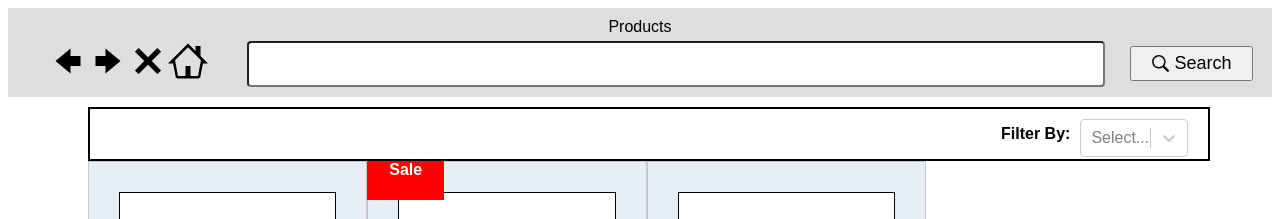
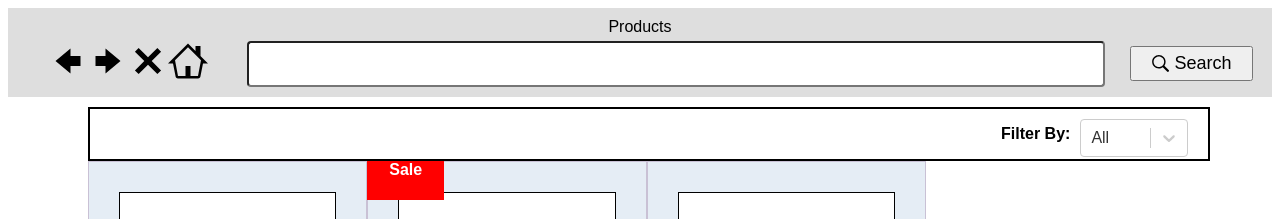
Before and after one commit to nancy-3105/Liquor-shop, a React (Create React App) app: page / in a window 1280 px wide. Shown: the top 219 px of the page. Built offline with nearby package versions, Linux system fonts and the light colour scheme.

Commit message:
Functinality and UnitTests- Added the functionality for filtering the products by their type and added the unit test for filter component and their respective required dependencies in package.json

```diff
--- a/package.json
+++ b/package.json
@@ -7,13 +7,15 @@
   "dependencies": {
     "@babel/runtime": "7.13.8",
     "chai": "4.3.3",
+    "chai-enzyme": "1.0.0-beta.1",
     "enzyme": "3.11.0",
     "enzyme-adapter-react-16": "1.15.6",
-    "react": "17.0.1",
-    "react-dom": "17.0.1",
+    "react": "16.13.0",
+    "react-dom": "16.13.0",
     "react-icons": "4.2.0",
     "react-scripts": "4.0.0",
     "react-select": "4.2.1",
+    "sinon": "9.2.4",
     "styled-components": "5.2.1"
   },
   "devDependencies": {
--- a/src/App.js
+++ b/src/App.js
@@ -6,6 +6,7 @@ import { Search } from "../src/components/Search";
 import { Filter } from "../src/components/Filter";
 import { ProductsGrid } from "../src/components/ProductsGrid";
 import { Products } from "../src/constants/productsFixture";
+import { Options } from "../src/constants/selectOptionsFixture";
 
 const AppContainer = styled.div`
   font-family: sans-serif;
@@ -53,6 +54,9 @@ export default function App() {
   // products contains all the products needs to be displayed
   const [products] = useState(Products);
 
+  // selected will keep a track of any change to the filter by type dropdown
+  const [selected, setSelected] = useState("ALL");
+
   // handleSearchChange will set the states based on search
   // it runs eachtime there's a change in the input
   const handleSearchChange = (e) => {
@@ -91,6 +95,22 @@ export default function App() {
     }
   }; // handleSearchClick ends here
 
+  const handleFilterChange = (e) => {
+    let newList = [];
+    setproductName(""); // if the filterByType is selected the it will clear produt search bar
+
+    /* if the filter by type dropdown has the value selected All then it will setFilteredProducts to the
+     original products list
+     else it will filter a new list based on the dropdown value */
+    if (e.value === "ALL") {
+      setFilteredProducts(products);
+    } else {
+      newList = products.filter((product) => product.type === e.label);
+      setFilteredProducts(newList);
+    }
+    setSelected(e.value); // it will set the state based on the dropdown value seletec
+  }; // handleFilterChange ends here
+
   return (
     <AppContainer>
       <HeaderWrapper>
@@ -112,15 +132,24 @@ export default function App() {
           />
         </ProductSearchConatiner>
       </HeaderWrapper>
-      <Filter data-ref="HP-Products-filter" />
+      <Filter
+        data-ref="HP-Products-filter"
+        value={selected}
+        handleChange={(e) => handleFilterChange(e)}
+        options={Options}
+      />
 
-      {/*  if the productName is empty the original list or products is passed as param
-else productName is set then the list of related searched
-Products is passed as parameter */}
+      {/*  if the productName is empty and filter by type has "All" selected
+      then the original list or products is passed as param else productName
+      is set then the list of related searched Products is passed as parameter */}
 
       <ProductsGrid
         data-ref="HP-product-grid"
-        products={productName.length < 1 ? products : filteredProducts}
+        products={
+          productName.length < 1 && selected === "ALL"
+            ? products
+            : filteredProducts
+        }
       />
     </AppContainer>
   );
--- a/src/components/Filter.js
+++ b/src/components/Filter.js
@@ -33,12 +33,21 @@ const SelectFilter = styled.div`
     width: 10%;
   }
 `;
-export const Filter = () => {
+export const Filter = ({ value, handleChange, options }) => {
   return (
     <FilterContainer>
       <Label>Filter By:</Label>
       <SelectFilter>
-        <Select />
+        <Select
+          data-ref="Select-Drop-Down"
+          value={options.filter(function (option) {
+            return option.value === value;
+          })}
+          onChange={handleChange}
+          options={options}
+          getOptionValue={(option) => option.value}
+          getOptionLabel={(option) => option.label}
+        />
       </SelectFilter>
     </FilterContainer>
   );
--- /dev/null
+++ b/src/constants/selectOptionsFixture.js
@@ -0,0 +1,7 @@
+export const Options = [
+  { value: "ALL", label: "All" },
+  { value: "BEER", label: "Beer" },
+  { value: "WINE", label: "Wine" },
+  { value: "SPIRITS", label: "Spirits" },
+  { value: "CIDER", label: "Cider" }
+];
--- a/src/index.js
+++ b/src/index.js
@@ -1,4 +1,4 @@
-import { StrictMode } from "react";
+import React, { StrictMode } from "react";
 import ReactDOM from "react-dom";
 
 import App from "./App";
```
Also changed, not shown: 1 other file (tests, documents, lock files or other folders).
